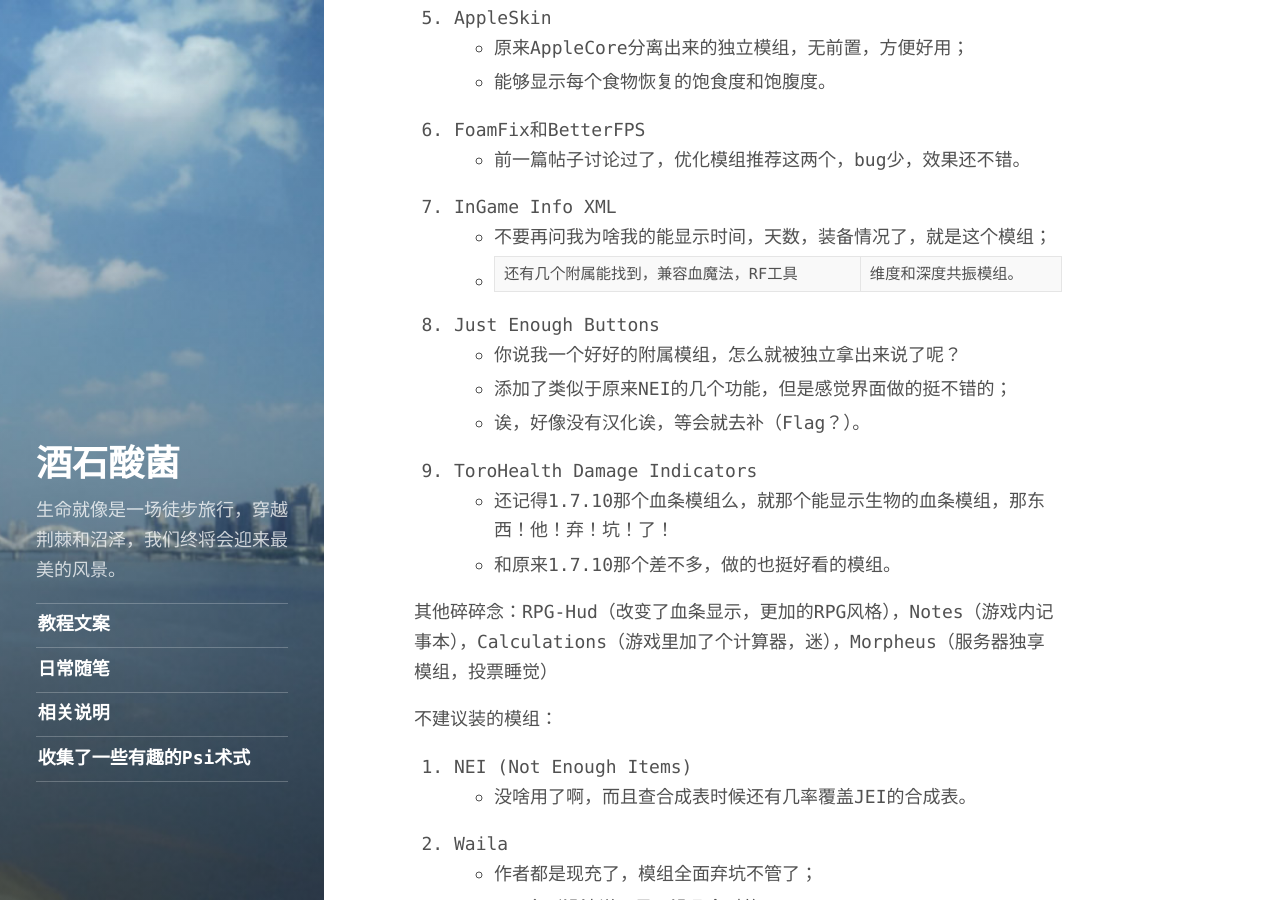
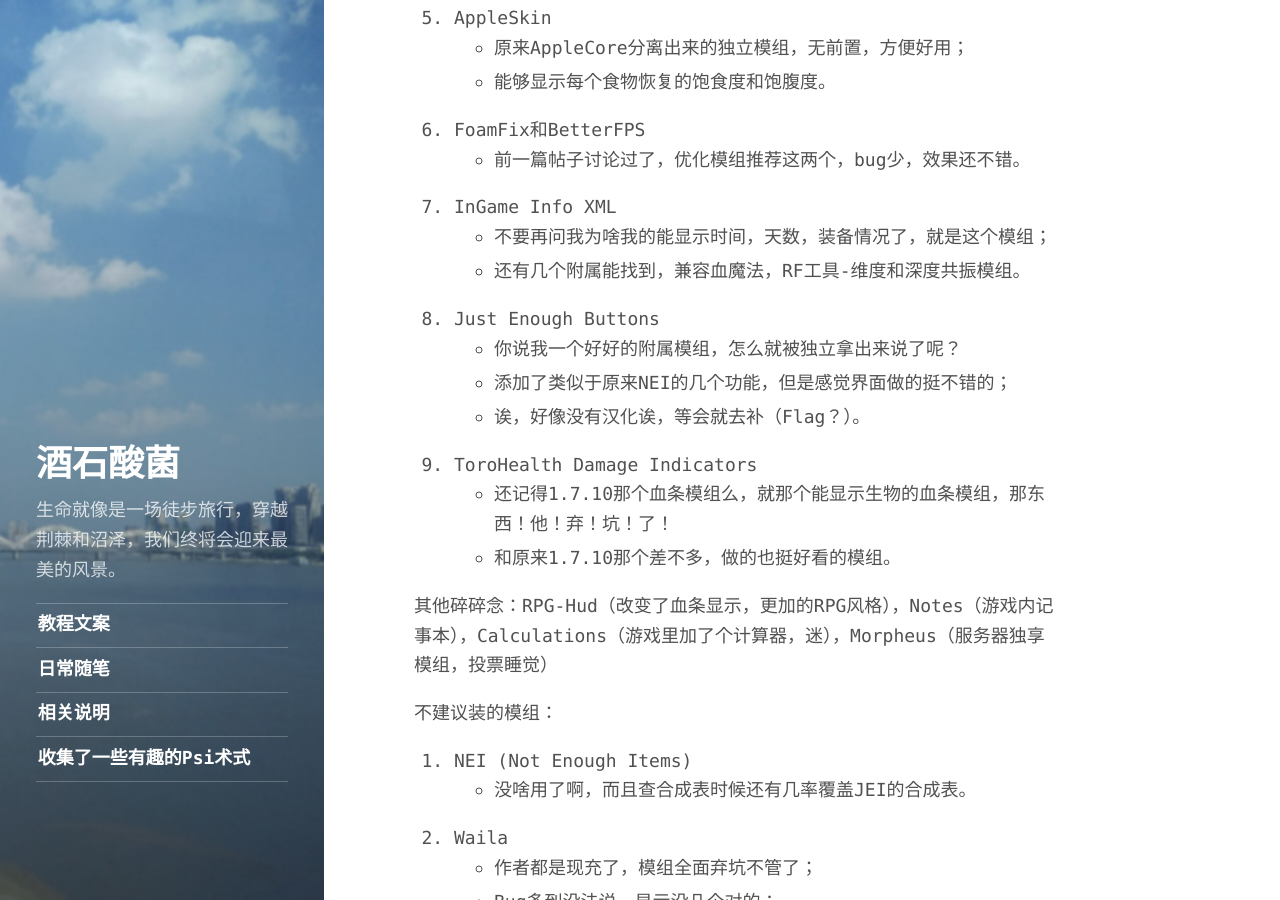
Before and after one commit to TartaricAcid/ArchiveGithubPage, a Jekyll site: the page built from _posts/2017-04-29-HowToMakeAModpack.md, in a window 1280 px wide and 900 px high, scrolled down 1557 px. Built offline with Jekyll 4.4.1, drawn with Linux system fonts in a browser that asks for light colours; comment, search, counter and statistics services are not loaded.

Commit message:
Fix a typo

```diff
--- a/_posts/2017-04-29-HowToMakeAModpack.md
+++ b/_posts/2017-04-29-HowToMakeAModpack.md
@@ -44,7 +44,7 @@ description: >
 
 7. InGame Info XML
 * 不要再问我为啥我的能显示时间，天数，装备情况了，就是这个模组；
-* 还有几个附属能找到，兼容血魔法，RF工具|维度和深度共振模组。
+* 还有几个附属能找到，兼容血魔法，RF工具-维度和深度共振模组。
 
 8. Just Enough Buttons
 * 你说我一个好好的附属模组，怎么就被独立拿出来说了呢？
```
